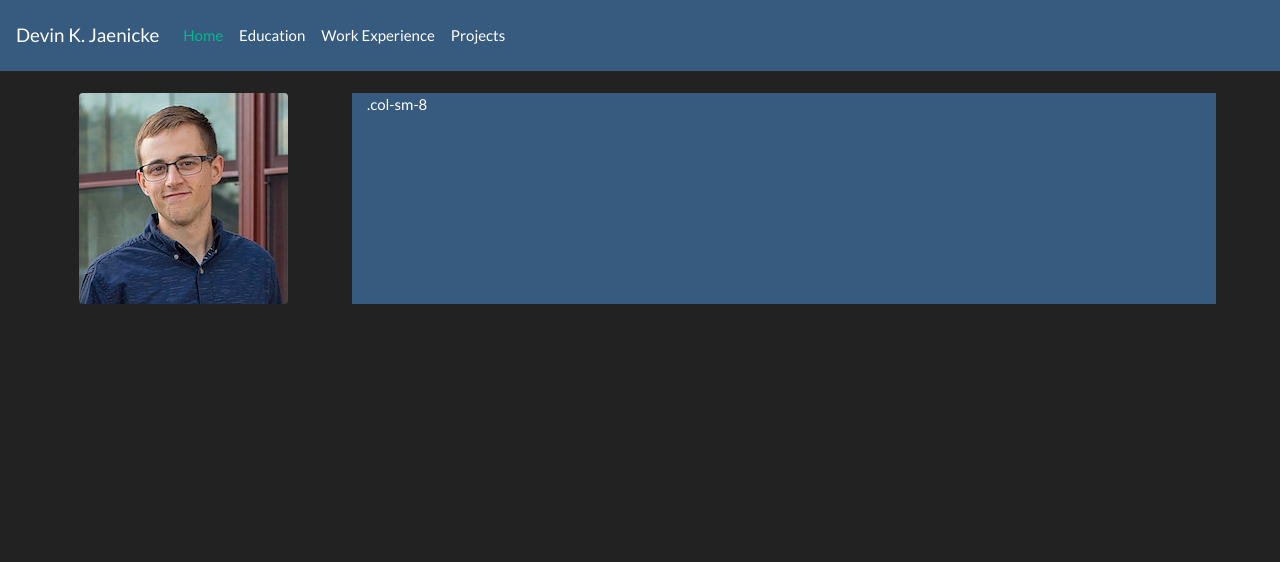
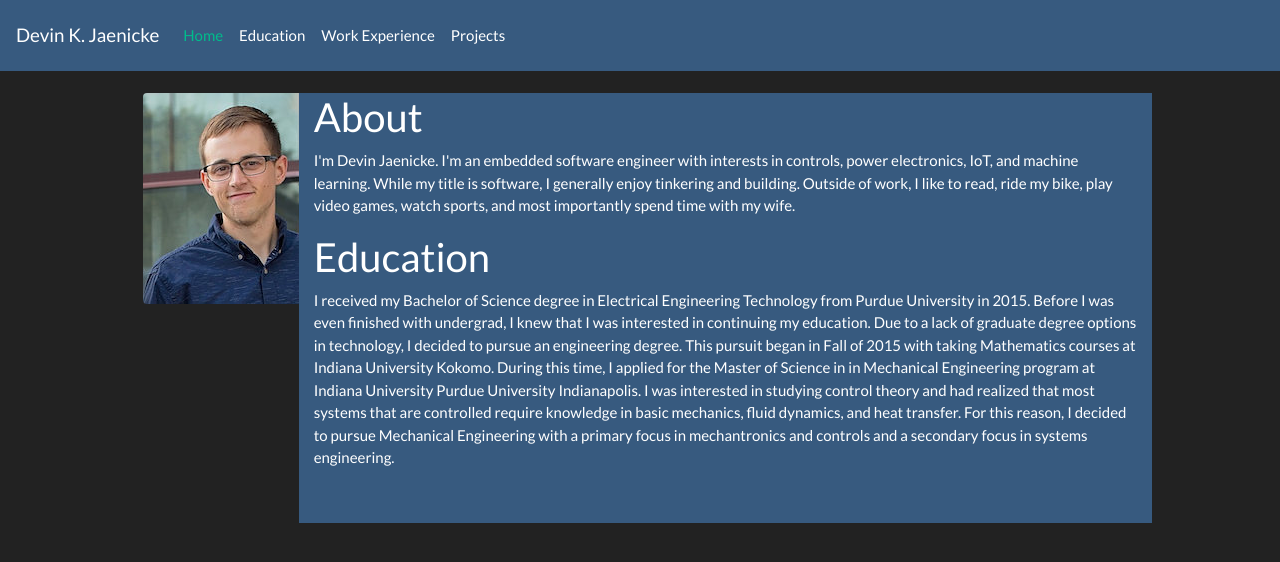
Before and after one commit to djaenicke/djaenicke.github.io, a plain HTML site: page index.html in a window 1280 px wide. Drawn offline with nearby package versions, Linux system fonts and the light colour scheme.

Commit message:
Added an About and Education section

```diff
--- a/index.html
+++ b/index.html
@@ -32,22 +32,35 @@
     </ul>
   </div>
 </nav>
-
 <style>
   .container {
-    max-width:1250px;
-    width:90%;
+    max-width:80%;
+    width:80%;
   }
 </style>
 
 <div class="container">
   <br>
   <div class="row">
-      <div class="col-sm-3">
+      <div class="col-sm-2">
         <img class="rounded" src="devin_avatar.jpg" alt="Devin">
       </div>
-      <div class="col-sm-9 bg-primary">
-        .col-sm-8
+      <div class="col-sm-10 bg-primary">
+        <h2> About </h2>
+          <p> I'm Devin Jaenicke. I'm an embedded software engineer with interests in controls, power electronics, IoT, and machine learning. While my title
+              is software, I generally enjoy tinkering and building. Outside of work, I like to read, ride my bike, play video games, watch sports, and most importantly
+              spend time with my wife.
+          </p>
+        <h2> Education </h2>
+          <p> I received my Bachelor of Science degree in Electrical Engineering Technology from Purdue University in 2015. Before I was even finished with undergrad, I
+              knew that I was interested in continuing my education. Due to a lack of graduate degree options in technology, I decided to pursue an engineering degree.
+              This pursuit began in Fall of 2015 with taking Mathematics courses at Indiana University Kokomo. During this time, I applied for the Master of Science in
+              in Mechanical Engineering program at Indiana University Purdue University Indianapolis. I was interested in studying control theory and had realized that most
+              systems that are controlled require knowledge in basic mechanics, fluid dynamics, and heat transfer. For this reason, I decided to pursue Mechanical Engineering
+              with a primary focus in mechantronics and controls and a secondary focus in systems engineering.
+          </p>
+          <br>
+          <p>
       </div>
   </div>
 </div>
```
